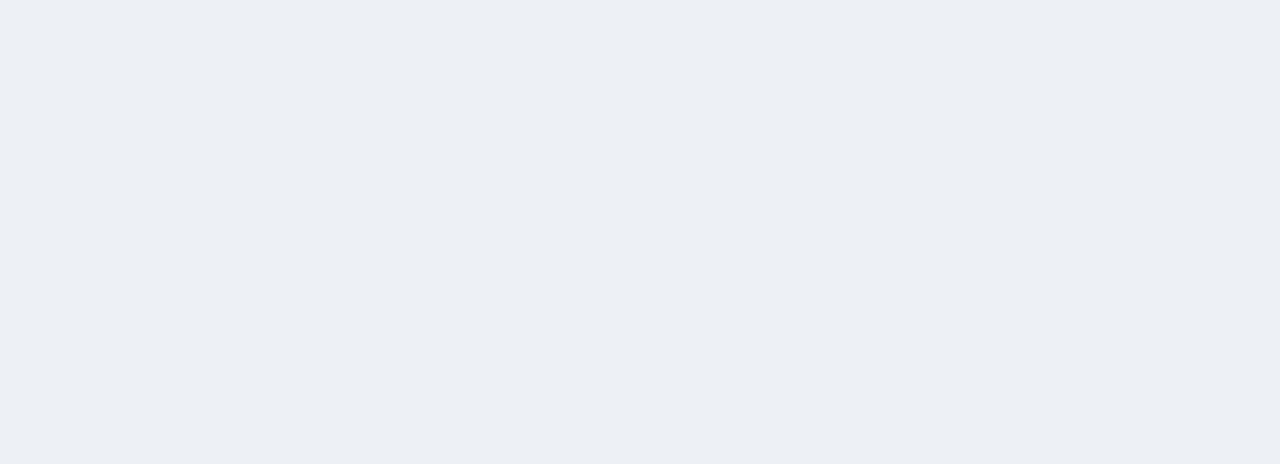
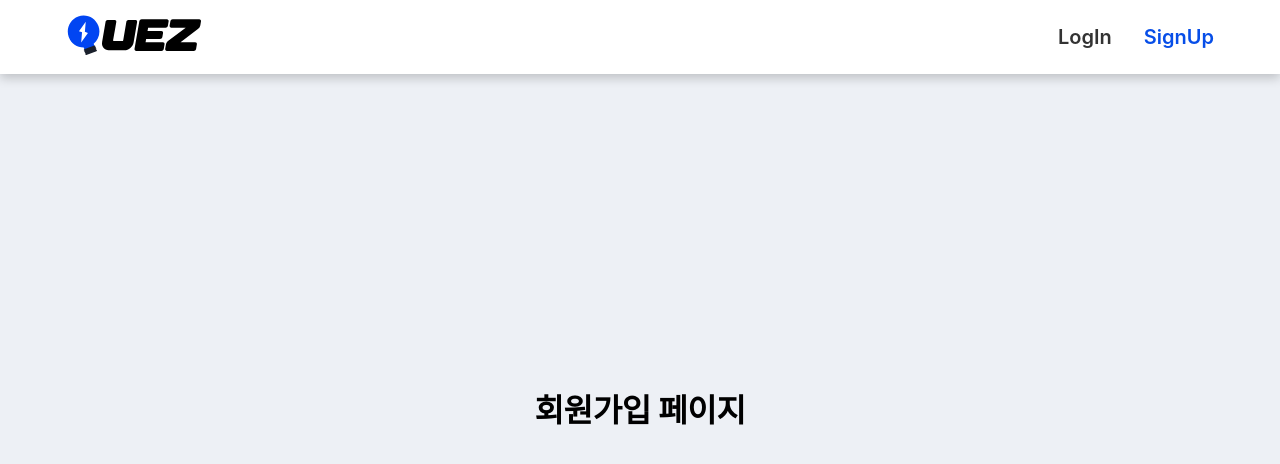
Before and after one commit to QUEZ-science/Quez-FE, a React (Vite) app: page /Sign-up in a window 1280 px wide. Before the commit this address had no page. Shown: the top 464 px of the page. Built offline with nearby package versions, Linux system fonts and the light colour scheme; a web font is replaced by a local one.

Commit message:
feat :: 로그인 페이지, 회원가입 페이지 연결

```diff
--- a/src/App.jsx
+++ b/src/App.jsx
@@ -3,6 +3,8 @@ import { useState } from 'react';
 import Home from './page/Home';
 import Main from './components/Main';
 import LogInMain from './components/LogInMain';
+import LogIn from './page/LogIn';
+import SignUp from './page/SignUp';
 import './style/index.css';
 import './style/App.css';
 
@@ -16,6 +18,8 @@ function App() {
           <Route index element={isLogin? <Navigate to="LogInMain" replace /> : <Main /> } />
           <Route path="LogInMain" element={<LogInMain />} />
         </Route>
+        <Route path="/Log-in" element={<LogIn />} />
+        <Route path="/Sign-up" element={<SignUp />} />
       </Routes>
     </BrowserRouter>
     </>
--- a/src/components/Header.jsx
+++ b/src/components/Header.jsx
@@ -5,11 +5,11 @@ export default function Header({isLogin, setIsLogin}) {
     return (
         <>
             <div id='Header'>
-                <Link to="/"></Link>
-                <img src={Logo} alt="logo image" />
+                <Link to="/"><img src={Logo} alt="logo image" /></Link>
+
                 <div className='login_area'>
-                    <Link to="/" className='h3'>LogIn</Link>
-                    <Link to="/" className='h3 blue'>SignUp</Link>
+                    <Link to="/Log-in" className='h3'>LogIn</Link>
+                    <Link to="/Sign-up" className='h3 blue'>SignUp</Link>
                 </div>
             </div>
         </>
--- a/src/components/Main.jsx
+++ b/src/components/Main.jsx
@@ -8,8 +8,8 @@ export default function Main(){
             <h3>통합 과학 퀴즈의 모든 것</h3>
             <img src={Logo} alt="" />
             <div className='LoginBtns'>
-                <Link to="/" className='loginBtn h4'>지금 로그인하기</Link>
-                <Link to="/" className='signupBtn h4'>계정이 없다면?</Link>
+                <Link to="/Log-in" className='loginBtn h4'>지금 로그인하기</Link>
+                <Link to="/Sign-up" className='signupBtn h4'>계정이 없다면?</Link>
             </div>
         </div>
         </>
--- /dev/null
+++ b/src/page/LogIn.jsx
@@ -0,0 +1,10 @@
+import Header from "../components/Header";
+
+export default function LogIn(){
+    return(
+        <>
+            <Header />
+            <h1>로그인 페이지</h1>
+        </>
+    )
+}
--- /dev/null
+++ b/src/page/SignUp.jsx
@@ -0,0 +1,10 @@
+import Header from '../components/Header';
+
+export default function SignUp() {
+    return (
+        <>
+            <Header />
+            <h1>회원가입 페이지</h1>
+        </>
+    )
+}
```
